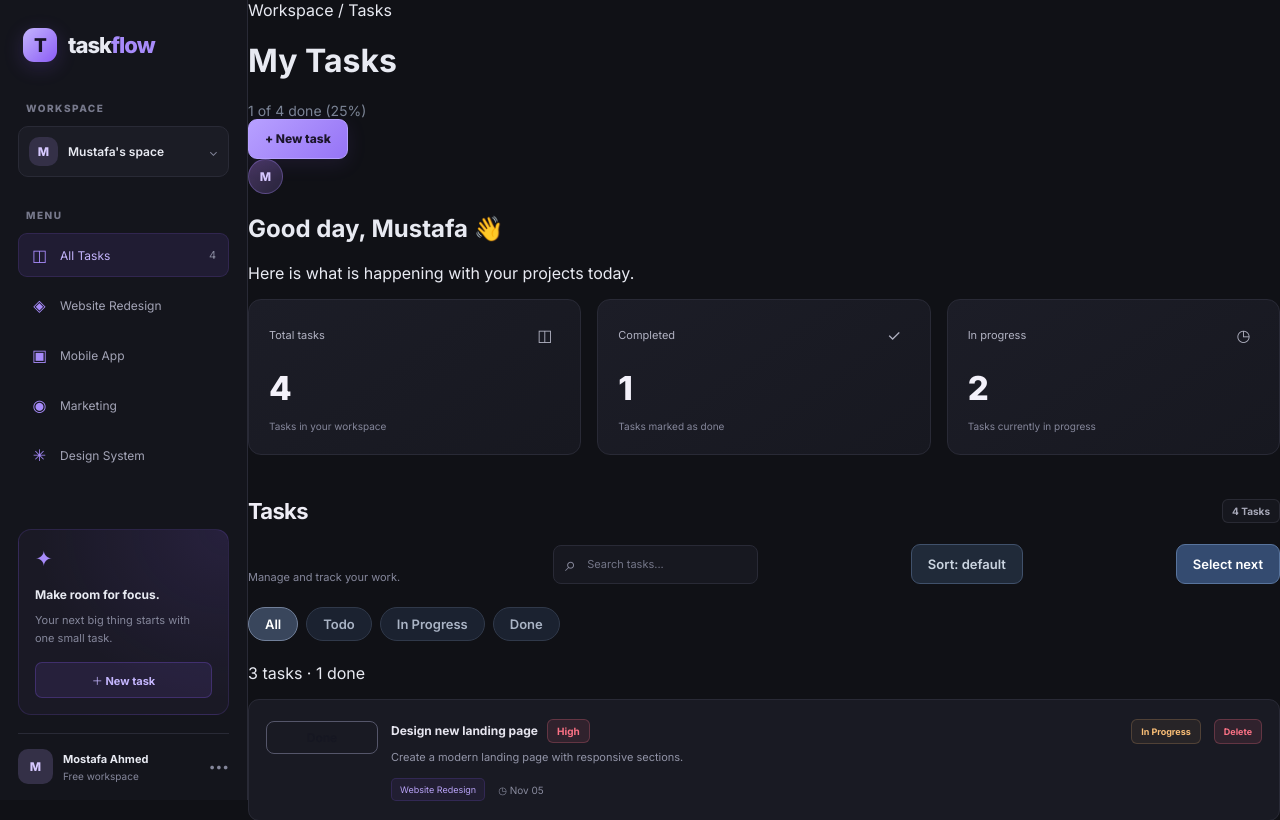
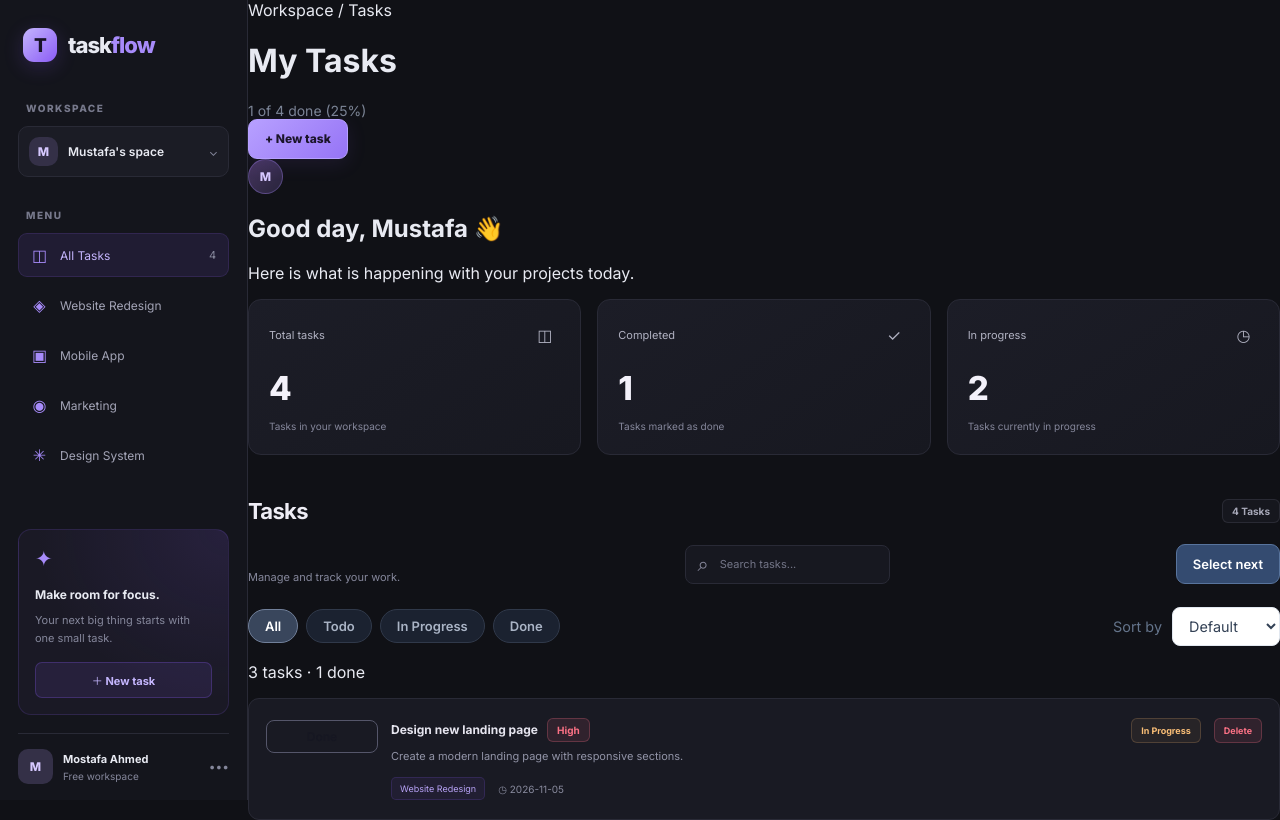
Before and after one commit to Moustafa-Elbaloty/javascript-everywhere, a React (Vite) app in the folder react-revision/taskflow/: page / in a window 1280 px wide. Shown: the top 820 px of the page. Built offline with nearby package versions, Linux system fonts and the light colour scheme.

Commit message:
feat: add task sorting options

```diff
--- a/react-revision/taskflow/src/App.css
+++ b/react-revision/taskflow/src/App.css
@@ -1399,3 +1399,50 @@ a {
 .character-counter.over-limit {
   color: #dc2626;
 }
+
+/* Module 04 - Task Filters and Sorting */
+
+.task-filters {
+  display: flex;
+  align-items: center;
+  justify-content: space-between;
+  flex-wrap: wrap;
+  gap: 14px;
+  margin: 16px 0;
+}
+
+.task-filter-buttons {
+  display: flex;
+  flex-wrap: wrap;
+  gap: 8px;
+}
+
+.sort-control {
+  display: flex;
+  align-items: center;
+  gap: 10px;
+  margin-left: auto;
+  color: #64748b;
+  font-size: 0.9rem;
+}
+
+.sort-control select {
+  padding: 9px 12px;
+  border: 1px solid #e2e8f0;
+  border-radius: 8px;
+  background: white;
+  color: #334155;
+  font: inherit;
+  cursor: pointer;
+}
+
+@media (max-width: 600px) {
+  .sort-control {
+    width: 100%;
+    margin-left: 0;
+  }
+
+  .sort-control select {
+    flex: 1;
+  }
+}
--- a/react-revision/taskflow/src/App.tsx
+++ b/react-revision/taskflow/src/App.tsx
@@ -1,12 +1,21 @@
 import { useState } from 'react'
 import './App.css'
+
 import Footer from './components/Footer'
 import TaskStats from './components/TaskStats'
 import Section from './components/Section'
 import TaskList from './components/TaskList'
-import { nextStatus, type Task } from './components/TaskCard'
+import { nextStatus } from './components/TaskCard'
 import Sidebar from './components/Sidebar'
 import Badge from './components/Badge'
+import TaskForm from './components/TaskForm'
+import TaskFilters, {
+  type SortOption,
+  type StatusFilter,
+} from './components/TaskFilters'
+
+import type { Task, TaskFormValues } from './types/task'
+import { fromFormValues, toFormValues } from './utils/taskForm'
 
 const initialTasks: Task[] = [
   {
@@ -16,7 +25,7 @@ const initialTasks: Task[] = [
     project: 'Website Redesign',
     priority: 'high',
     status: 'In Progress',
-    dueDate: 'Nov 05',
+    dueDate: '2026-11-05',
   },
   {
     id: 2,
@@ -25,7 +34,7 @@ const initialTasks: Task[] = [
     project: 'Mobile App',
     priority: 'medium',
     status: 'Todo',
-    dueDate: 'Nov 08',
+    dueDate: '2026-11-08',
   },
   {
     id: 3,
@@ -33,7 +42,7 @@ const initialTasks: Task[] = [
     description: 'Check spacing and usability on smaller screens.',
     project: 'Mobile App',
     status: 'Done',
-    dueDate: 'Nov 02',
+    dueDate: '2026-11-02',
   },
   {
     id: 4,
@@ -41,7 +50,7 @@ const initialTasks: Task[] = [
     description: 'Finalize typography, colors, and interface guidelines.',
     project: 'Design System',
     status: 'In Progress',
-    dueDate: 'Nov 12',
+    dueDate: '2026-11-12',
   },
 ]
 
@@ -53,15 +62,24 @@ const projects = [
   'Design System',
 ]
 
+const emptyTaskValues: TaskFormValues = {
+  title: '',
+  description: '',
+  project: 'Website Redesign',
+  priority: 'medium',
+  status: 'Todo',
+  dueDate: '',
+}
+
 function App() {
-  const [tasks, setTasks] = useState(initialTasks)
+  const [tasks, setTasks] = useState<Task[]>(initialTasks)
   const [activeProject, setActiveProject] = useState('All Tasks')
-  const [activeFilter, setActiveFilter] = useState('All')
+  const [activeFilter, setActiveFilter] = useState<StatusFilter>('All')
   const [search, setSearch] = useState('')
   const [showForm, setShowForm] = useState(false)
-  const [newTitle, setNewTitle] = useState('')
+  const [editingTask, setEditingTask] = useState<Task | null>(null)
   const [deletedTask, setDeletedTask] = useState<Task | null>(null)
-  const [sortMode, setSortMode] = useState<'default' | 'title'>('default')
+  const [sortMode, setSortMode] = useState<SortOption>('default')
   const [selectedId, setSelectedId] = useState<number | null>(null)
 
   const completedTasks = tasks.filter(
@@ -74,9 +92,23 @@ function App() {
       : Math.round((completedTasks / tasks.length) * 100)
 
   const sortedTasks =
-    sortMode === 'title'
-      ? [...tasks].sort((a, b) => a.title.localeCompare(b.title))
-      : [...tasks]
+    sortMode === 'default'
+      ? [...tasks]
+      : [...tasks].sort((a, b) => {
+          if (sortMode === 'title') {
+            return a.title.localeCompare(b.title)
+          }
+
+          if (sortMode === 'dueDate') {
+            if (!a.dueDate && !b.dueDate) return 0
+            if (!a.dueDate) return 1
+            if (!b.dueDate) return -1
+
+            return a.dueDate.localeCompare(b.dueDate)
+          }
+
+          return 0
+        })
 
   const visibleTasks = sortedTasks.filter((task) => {
     const matchesProject =
@@ -91,6 +123,44 @@ function App() {
 
     return matchesProject && matchesFilter && matchesSearch
   })
+
+  function openAddForm() {
+    setEditingTask(null)
+    setShowForm(true)
+  }
+
+  function openEditForm(task: Task) {
+    setEditingTask(task)
+    setShowForm(true)
+  }
+
+  function closeForm() {
+    setShowForm(false)
+    setEditingTask(null)
+  }
+
+  function saveTask(values: TaskFormValues) {
+    const taskValues = fromFormValues(values)
+
+    if (editingTask) {
+      setTasks((current) =>
+        current.map((task) =>
+          task.id === editingTask.id
+            ? { ...task, ...taskValues }
+            : task,
+        ),
+      )
+    } else {
+      const newTask: Task = {
+        id: Date.now(),
+        ...taskValues,
+      }
+
+      setTasks((current) => [newTask, ...current])
+    }
+
+    closeForm()
+  }
 
   function toggleTask(id: number) {
     setTasks((current) =>
@@ -139,30 +209,13 @@ function App() {
     setSelectedId(visibleTasks[nextIndex].id)
   }
 
-  function addTask(event: React.FormEvent<HTMLFormElement>) {
-    event.preventDefault()
-
-    if (!newTitle.trim()) {
-      return
-    }
-
-    setTasks((current) => [
-      {
-        id: Date.now(),
-        title: newTitle.trim(),
-        description: 'A new task ready for your attention.',
+  const formInitialValues = editingTask
+    ? toFormValues(editingTask)
+    : {
+        ...emptyTaskValues,
         project:
           activeProject === 'All Tasks' ? 'Website Redesign' : activeProject,
-        priority: 'medium',
-        status: 'Todo',
-        dueDate: 'No date',
-      },
-      ...current,
-    ])
-
-    setNewTitle('')
-    setShowForm(false)
-  }
+      }
 
   return (
     <div className="app-shell">
@@ -172,7 +225,7 @@ function App() {
         activeProject={activeProject}
         taskCount={tasks.length}
         onProjectSelect={setActiveProject}
-        onAddTask={() => setShowForm(true)}
+        onAddTask={openAddForm}
       />
 
       <main className="main-content">
@@ -180,6 +233,7 @@ function App() {
           <div>
             <span className="breadcrumb">Workspace / Tasks</span>
             <h1>My Tasks</h1>
+
             <p className="task-progress">
               {completedTasks} of {tasks.length} done ({progressPercentage}%)
             </p>
@@ -188,7 +242,7 @@ function App() {
           <div className="header-actions">
             <button
               className="primary-button"
-              onClick={() => setShowForm(!showForm)}
+              onClick={openAddForm}
             >
               + New task
             </button>
@@ -212,6 +266,7 @@ function App() {
               <span>Total tasks</span>
               <span className="stat-icon">◫</span>
             </div>
+
             <strong>{tasks.length}</strong>
             <span className="stat-note">Tasks in your workspace</span>
           </article>
@@ -221,9 +276,11 @@ function App() {
               <span>Completed</span>
               <span className="stat-icon">✓</span>
             </div>
+
             <strong>
               {tasks.filter((task) => task.status === 'Done').length}
             </strong>
+
             <span className="stat-note">Tasks marked as done</span>
           </article>
 
@@ -232,9 +289,11 @@ function App() {
               <span>In progress</span>
               <span className="stat-icon">◷</span>
             </div>
+
             <strong>
               {tasks.filter((task) => task.status === 'In Progress').length}
             </strong>
+
             <span className="stat-note">Tasks currently in progress</span>
           </article>
         </section>
@@ -250,6 +309,7 @@ function App() {
 
             <label className="search-box">
               <span aria-hidden="true">⌕</span>
+
               <input
                 type="search"
                 placeholder="Search tasks..."
@@ -261,18 +321,6 @@ function App() {
 
             <button
               type="button"
-              className="secondary-button sort-button"
-              onClick={() =>
-                setSortMode((current) =>
-                  current === 'default' ? 'title' : 'default',
-                )
-              }
-            >
-              Sort: {sortMode}
-            </button>
-
-            <button
-              type="button"
               className="secondary-button select-next-button"
               onClick={selectNextTask}
               disabled={visibleTasks.length === 0}
@@ -281,45 +329,22 @@ function App() {
             </button>
           </div>
 
-          <div className="task-filters" aria-label="Filter tasks">
-            {['All', 'Todo', 'In Progress', 'Done'].map((filter) => (
-              <button
-                key={filter}
-                className={`filter-button ${
-                  activeFilter === filter ? 'active' : ''
-                }`}
-                onClick={() => setActiveFilter(filter)}
-              >
-                {filter}
-              </button>
-            ))}
-          </div>
+          <TaskFilters
+            activeFilter={activeFilter}
+            onFilterChange={setActiveFilter}
+            sortOption={sortMode}
+            onSortChange={setSortMode}
+          />
 
           {showForm && (
-            <form className="task-form" onSubmit={addTask}>
-              <label htmlFor="new-task-title">Task title</label>
-              <input
-                id="new-task-title"
-                type="text"
-                value={newTitle}
-                onChange={(event) => setNewTitle(event.target.value)}
-                placeholder="Enter a task title"
-              />
-
-              <div className="form-actions">
-                <button type="submit" className="primary-button">
-                  Add task
-                </button>
-
-                <button
-                  type="button"
-                  className="secondary-button"
-                  onClick={() => setShowForm(false)}
-                >
-                  Cancel
-                </button>
-              </div>
-            </form>
+            <TaskForm
+              key={editingTask ? `edit-${editingTask.id}` : 'new'}
+              initialValues={formInitialValues}
+              projects={projects.filter((project) => project !== 'All Tasks')}
+              submitLabel={editingTask ? 'Save changes' : 'Add task'}
+              onSubmit={saveTask}
+              onCancel={closeForm}
+            />
           )}
 
           <TaskStats />
@@ -327,6 +352,7 @@ function App() {
           {deletedTask && (
             <div className="undo-banner" role="status">
               <span>Task deleted · </span>
+
               <button
                 type="button"
                 className="undo-button"
@@ -340,11 +366,11 @@ function App() {
           <TaskList
             tasks={visibleTasks}
             onToggle={toggleTask}
-            onAddTask={() => setShowForm(true)}
+            onAddTask={openAddForm}
             onDeleteTask={deleteTask}
+            onEditTask={openEditForm}
             selectedId={selectedId}
           />
-
         </Section>
 
         <Footer />
--- /dev/null
+++ b/react-revision/taskflow/src/components/TaskFilters.tsx
@@ -0,0 +1,62 @@
+import type { TaskStatus } from '../types/task'
+
+export type SortOption = 'default' | 'title' | 'dueDate'
+export type StatusFilter = 'All' | TaskStatus
+
+interface TaskFiltersProps {
+  activeFilter: StatusFilter
+  onFilterChange: (filter: StatusFilter) => void
+  sortOption: SortOption
+  onSortChange: (option: SortOption) => void
+}
+
+function TaskFilters({
+  activeFilter,
+  onFilterChange,
+  sortOption,
+  onSortChange,
+}: TaskFiltersProps) {
+  const filters: StatusFilter[] = [
+    'All',
+    'Todo',
+    'In Progress',
+    'Done',
+  ]
+
+  return (
+    <div className="task-filters" aria-label="Task filters and sorting">
+      <div className="task-filter-buttons" aria-label="Filter by status">
+        {filters.map((filter) => (
+          <button
+            key={filter}
+            type="button"
+            className={`filter-button ${
+              activeFilter === filter ? 'active' : ''
+            }`}
+            onClick={() => onFilterChange(filter)}
+          >
+            {filter}
+          </button>
+        ))}
+      </div>
+
+      <label className="sort-control">
+        <span>Sort by</span>
+
+        <select
+          value={sortOption}
+          onChange={(event) =>
+            onSortChange(event.target.value as SortOption)
+          }
+          aria-label="Sort tasks"
+        >
+          <option value="default">Default</option>
+          <option value="title">Title A-Z</option>
+          <option value="dueDate">Due date</option>
+        </select>
+      </label>
+    </div>
+  )
+}
+
+export default TaskFilters
```
